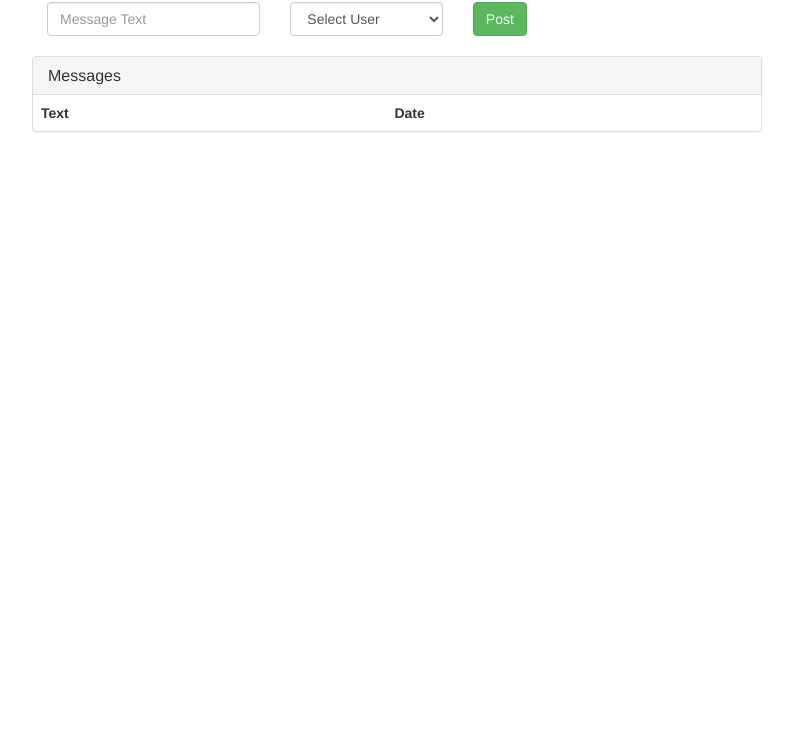
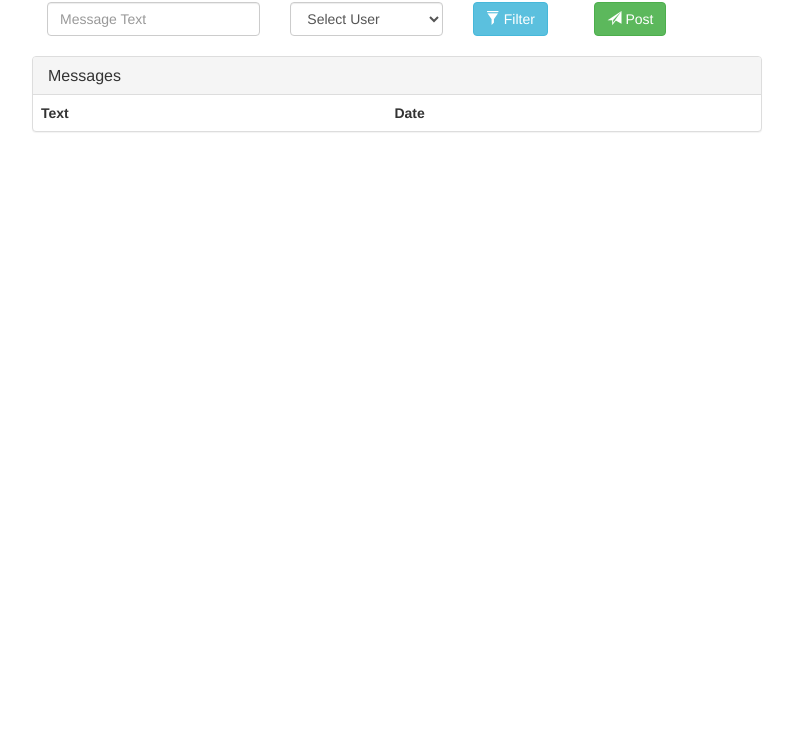
Before and after one commit to wanderpgomes/message-board-ui, a website: page app/index.html in a window 1280 px wide. Shown: the part 68-800 px from the top of the page, without its empty margins (258-1051 px from the left). Drawn offline with nearby package versions, Linux system fonts and the light colour scheme; some packages are replaced by stand-ins of ours; files that its build step writes are made by us from their sources; no server answers.

Commit message:
Add get messages by user.

```diff
--- a/app/views/message-board.html
+++ b/app/views/message-board.html
@@ -13,8 +13,14 @@
     </div>
 
     <div class="col-md-2">
-      <button id="done" type="submit" class="btn btn-success" ng-click="addMessage()">
-        <span class="glyphicon" aria-hidden="true"></span>Post
+      <button id="filter" type="submit" class="btn btn-info" ng-click="filterMessage()">
+        <span class="glyphicon glyphicon-filter" aria-hidden="true"></span> Filter
+      </button>
+    </div>
+
+    <div class="col-md-2">
+      <button id="post" type="submit" class="btn btn-success" ng-click="addMessage()">
+        <span class="glyphicon glyphicon-send" aria-hidden="true"></span> Post
       </button>
     </div>
   </div>
@@ -34,7 +40,7 @@
         </tr>
         <tr ng-repeat = "message in messages track by message.id">
           <td>{{ message.text }}</td>
-          <td>{{ message.createDate }}</td>
+          <td>{{ message.createDate | date: 'dd/mm/yyyy hh:mm:ss'}}</td>
         </tr>
       </table>
     </div>
```
